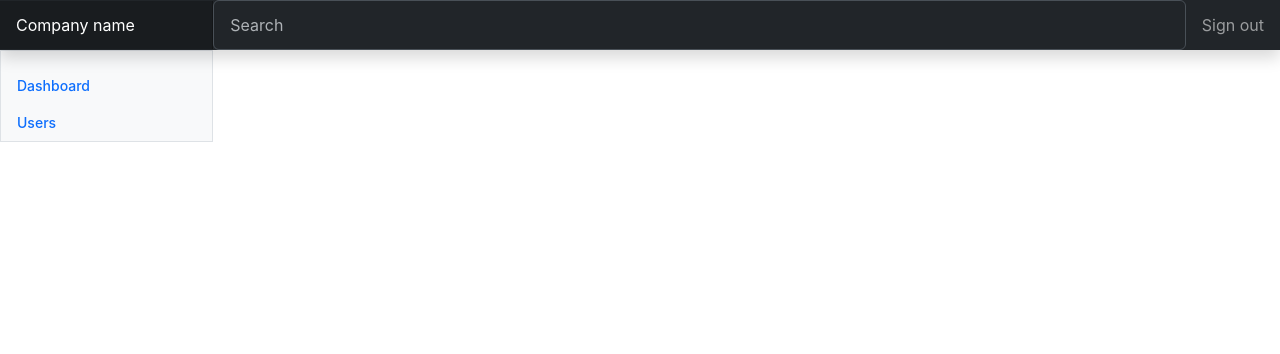
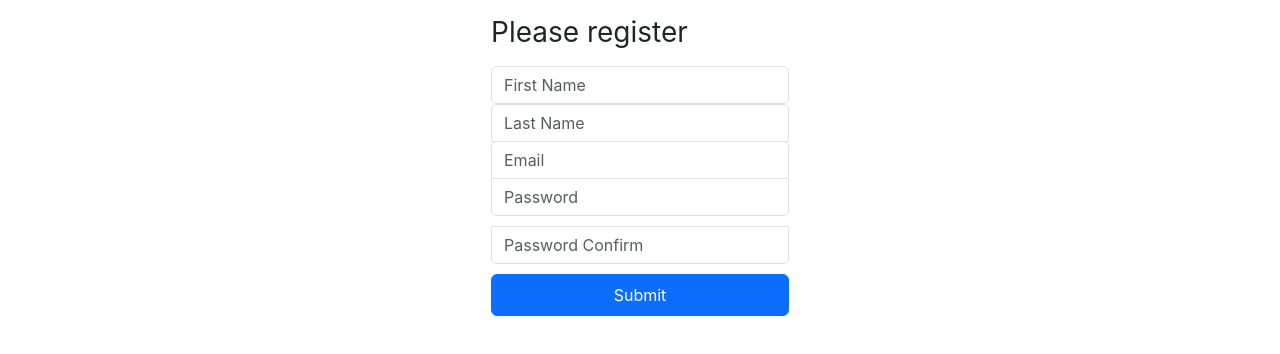
Before and after one commit to saraluk/react-admin, a React (Create React App) app: page /register in a window 1280 px wide. Shown: the top 354 px of the page. Built offline with nearby package versions, Linux system fonts and the light colour scheme.

Commit message:
register page

```diff
--- a/src/App.tsx
+++ b/src/App.tsx
@@ -1,27 +1,18 @@
 import { BrowserRouter, Route, Routes } from "react-router-dom";
 import "./App.css";
-import { Menu } from "./components/Menu";
-import { Nav } from "./components/Nav";
 import Dashboard from "./pages/Dashboard";
 import Users from "./pages/Users";
+import Register from "./pages/Register";
 
 function App() {
   return (
     <div className="App">
       <BrowserRouter>
-        <Nav />
-
-        <div className="container-fluid">
-          <div className="row">
-            <Menu />
-            <main className="col-md-9 ms-sm-auto col-lg-10 px-md-4">
-              <Routes>
-                <Route path="/" element={<Dashboard />} />
-                <Route path="/users" element={<Users />} />
-              </Routes>
-            </main>
-          </div>
-        </div>
+        <Routes>
+          <Route path="/" element={<Dashboard />} />
+          <Route path="/users" element={<Users />} />
+          <Route path="/register" element={<Register />} />
+        </Routes>
       </BrowserRouter>
     </div>
   );
--- /dev/null
+++ b/src/Login.css
@@ -0,0 +1,20 @@
+.form-signin {
+  max-width: 330px;
+  padding: 1rem;
+}
+
+.form-signin .form-floating:focus-within {
+  z-index: 2;
+}
+
+.form-signin input[type="email"] {
+  margin-bottom: -1px;
+  border-bottom-right-radius: 0;
+  border-bottom-left-radius: 0;
+}
+
+.form-signin input[type="password"] {
+  margin-bottom: 10px;
+  border-top-left-radius: 0;
+  border-top-right-radius: 0;
+}
--- /dev/null
+++ b/src/components/Wrapper.tsx
@@ -0,0 +1,25 @@
+import React from "react";
+import { Nav } from "./Nav";
+import { Menu } from "./Menu";
+
+interface WrapperProps {
+  children: React.ReactNode;
+}
+
+export function Wrapper(props: WrapperProps) {
+  const { children } = props;
+
+  return (
+    <>
+      <Nav />
+      <div className="container-fluid">
+        <div className="row">
+          <Menu />
+          <main className="col-md-9 ms-sm-auto col-lg-10 px-md-4">
+            {children}
+          </main>
+        </div>
+      </div>
+    </>
+  );
+}
--- a/src/pages/Dashboard.tsx
+++ b/src/pages/Dashboard.tsx
@@ -1,5 +1,6 @@
 import React from "react";
+import { Wrapper } from "../components/Wrapper";
 
 export default function Dashboard() {
-  return <div>Dashboard</div>;
+  return <Wrapper>Dashboard </Wrapper>;
 }
--- /dev/null
+++ b/src/pages/Register.tsx
@@ -0,0 +1,69 @@
+import React, { SyntheticEvent, useCallback, useState } from "react";
+import "../../src/Login.css";
+
+export default function Register() {
+  const [firstName, setFirstName] = useState("");
+  const [lastName, setLastName] = useState("");
+  const [email, setEmail] = useState("");
+  const [password, setPassword] = useState("");
+  const [passwordConfirm, setPasswordConfirm] = useState("");
+
+  const handleSubmit = useCallback(
+    (e: SyntheticEvent) => {
+      e.preventDefault();
+      console.log({
+        firstName,
+        lastName,
+        email,
+        password,
+        passwordConfirm,
+      });
+    },
+    [email, firstName, lastName, password, passwordConfirm],
+  );
+
+  return (
+    <main className="form-signin w-100 m-auto">
+      <form onSubmit={handleSubmit}>
+        <h1 className="h3 mb-3 fw-normal">Please register</h1>
+        <input
+          className="form-control"
+          placeholder="First Name"
+          required
+          onChange={(e) => setFirstName(e.target.value)}
+        />
+        <input
+          type="email"
+          className="form-control"
+          placeholder="Last Name"
+          required
+          onChange={(e) => setLastName(e.target.value)}
+        />
+        <input
+          type="email"
+          className="form-control"
+          placeholder="Email"
+          required
+          onChange={(e) => setEmail(e.target.value)}
+        />
+        <input
+          type="password"
+          className="form-control"
+          placeholder="Password"
+          required
+          onChange={(e) => setPassword(e.target.value)}
+        />
+        <input
+          type="password"
+          className="form-control"
+          placeholder="Password Confirm"
+          required
+          onChange={(e) => setPasswordConfirm(e.target.value)}
+        />
+        <button className="btn btn-primary w-100 py-2" type="submit">
+          Submit
+        </button>
+      </form>
+    </main>
+  );
+}
--- a/src/pages/Users.tsx
+++ b/src/pages/Users.tsx
@@ -1,7 +1,9 @@
 import React from "react";
+import { Wrapper } from "../components/Wrapper";
 
 export default function Users() {
   return (
+    <Wrapper>
       <div className="table-responsive small">
         <table className="table table-striped table-sm">
           <thead>
@@ -19,5 +21,6 @@ export default function Users() {
           </tbody>
         </table>
       </div>
+    </Wrapper>
   );
 }
```
Lines whose indentation alone changed are shown as unchanged.
